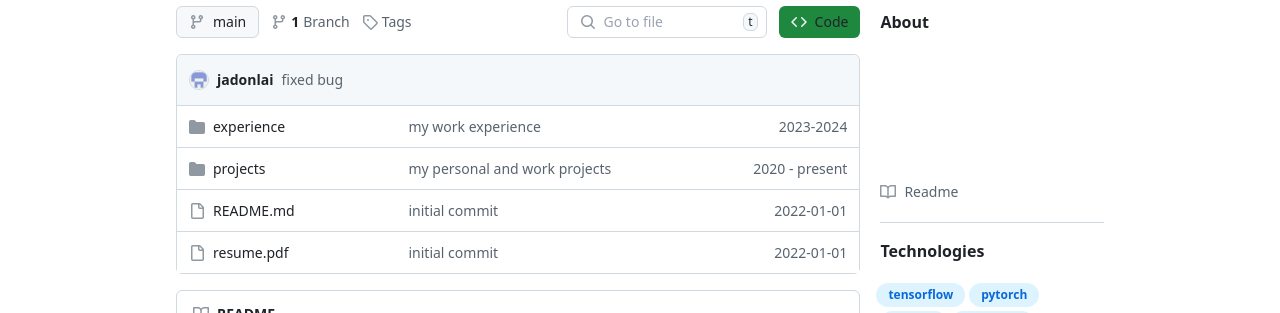
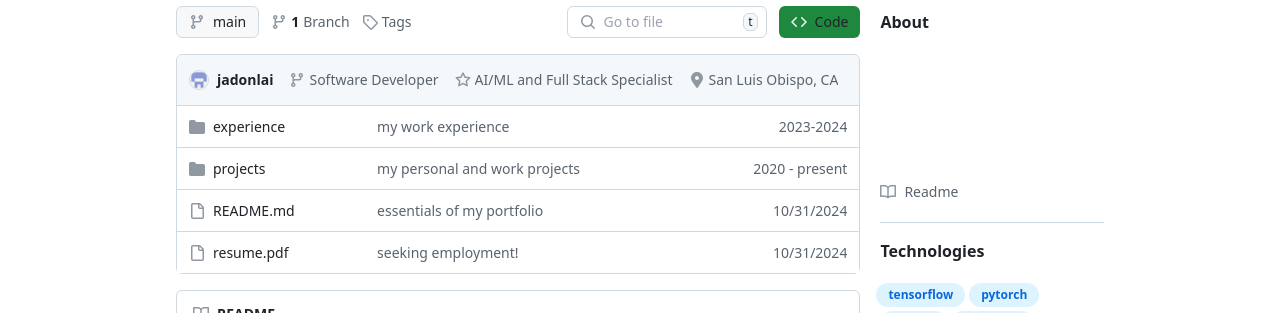
Before and after one commit to jadonlai/github-portfolio, a React (Vite) app: page / in a window 1280 px wide. Shown: the part 188-501 px from the top of the page. Built offline with nearby package versions, Linux system fonts and the light colour scheme.

Commit message:
added pdf and resize functionality

```diff
--- a/src/components/directorieslist/Item.tsx
+++ b/src/components/directorieslist/Item.tsx
@@ -20,7 +20,7 @@
   return (
     <li
       style={{
-        gridTemplateColumns: "1fr 1fr 1fr",
+        gridTemplateColumns: "1fr 1.5fr 1fr",
       }}
       className="grid h-[42px] grid-cols-3 items-center bg-primary px-3 hover:bg-primary-200"
     >
@@ -42,7 +42,15 @@
         )}
       </div>
       <p className="truncate text-sm text-gray">{commit}</p>
-      <p className="truncate text-right text-sm text-gray">{date}</p>
+      <p className="truncate text-right text-sm text-gray">
+        {date === "cur_date"
+          ? new Date().toLocaleDateString("en-US", {
+              year: "numeric",
+              month: "2-digit",
+              day: "2-digit",
+            })
+          : date}
+      </p>
     </li>
   );
 };
--- a/src/constants/directories.json
+++ b/src/constants/directories.json
@@ -14,12 +14,14 @@
           {
             "name": "overview",
             "type": "file",
+            "file_type": "markdown",
             "commit": "initial commit",
             "date": "2024"
           },
           {
             "name": "demo",
             "type": "file",
+            "file_type": "video",
             "commit": "demonstration video of the public transit search widget in use",
             "date": "2024"
           }
@@ -28,6 +30,7 @@
       {
         "name": "xc_assistant_coach",
         "type": "file",
+        "file_type": "markdown",
         "commit": "slo high school cross country",
         "date": "2023 - present"
       }
@@ -48,12 +51,14 @@
           {
             "name": "overview",
             "type": "file",
+            "file_type": "markdown",
             "commit": "initial commit",
             "date": "present"
           },
           {
             "name": "demo",
             "type": "file",
+            "file_type": "video",
             "commit": "demonstration video of the app in use",
             "date": "present"
           }
@@ -68,12 +73,14 @@
           {
             "name": "overview",
             "type": "file",
+            "file_type": "markdown",
             "commit": "initial commit",
             "date": "present"
           },
           {
             "name": "demo",
             "type": "file",
+            "file_type": "photos",
             "commit": "photos of current progress in the engine",
             "date": "present"
           }
@@ -88,6 +95,7 @@
           {
             "name": "overview",
             "type": "file",
+            "file_type": "markdown",
             "commit": "initial commit",
             "date": "2024"
           },
@@ -100,12 +108,14 @@
               {
                 "name": "demo",
                 "type": "file",
+                "file_type": "video",
                 "commit": "video demo of the solver in use",
                 "date": "2024"
               },
               {
                 "name": "graphs",
                 "type": "file",
+                "file_type": "photos",
                 "commit": "graphs of the solver performance and results",
                 "date": "2024"
               }
@@ -122,12 +132,14 @@
           {
             "name": "overview",
             "type": "file",
+            "file_type": "markdown",
             "commit": "initial commit",
             "date": "2024"
           },
           {
             "name": "product",
             "type": "file",
+            "file_type": "markdown",
             "commit": "description of the file system's features",
             "date": "2024"
           }
@@ -142,12 +154,14 @@
           {
             "name": "overview",
             "type": "file",
+            "file_type": "markdown",
             "commit": "initial commit",
             "date": "2024"
           },
           {
             "name": "results",
             "type": "file",
+            "file_type": "markdown",
             "commit": "documentation of the results",
             "date": "2024"
           }
@@ -156,6 +170,7 @@
       {
         "name": "pace_predictor",
         "type": "file",
+        "file_type": "markdown",
         "commit": "machine learning project",
         "date": "2020"
       }
@@ -164,13 +179,15 @@
   {
     "name": "README.md",
     "type": "file",
-    "commit": "initial commit",
-    "date": "2022-01-01"
+    "file_type": "markdown",
+    "commit": "essentials of my portfolio",
+    "date": "cur_date"
   },
   {
     "name": "resume.pdf",
     "type": "file",
-    "commit": "initial commit",
-    "date": "2022-01-01"
+    "file_type": "pdf",
+    "commit": "seeking employment!",
+    "date": "cur_date"
   }
 ]
--- a/src/pages/files/file/File.tsx
+++ b/src/pages/files/file/File.tsx
@@ -1,13 +1,49 @@
-import { useState } from "react";
+import { useEffect, useState } from "react";
 import { Link, useLocation } from "react-router-dom";
 
 import { DirectoriesList } from "../../../components/directorieslist";
 import { structure } from "../../../constants";
-import FileContent from "./FileContent";
+import Pdf from "./filetypes/Pdf";
+
+const Header = () => {
+  return (
+    <div
+      style={{
+        gridTemplateColumns: "1fr 1.5fr 1fr",
+      }}
+      className="grid w-full grid-cols-3 justify-between truncate text-xs font-bold text-gray"
+    >
+      <h1>Name</h1>
+      <h1>Description</h1>
+      <h1 className="text-right">Timeframe</h1>
+    </div>
+  );
+};
 
 const File = () => {
   const [copyImage, setCopyImage] = useState("/assets/copy.svg");
   const location = useLocation();
+  const headerHeight = 42.5;
+
+  const [dimensions, setDimensions] = useState({
+    height: window.innerHeight,
+    width: window.innerWidth,
+  });
+
+  useEffect(() => {
+    function handleResize() {
+      setDimensions({
+        height: window.innerHeight,
+        width: window.innerWidth,
+      });
+    }
+
+    window.addEventListener("resize", handleResize);
+
+    return () => {
+      window.removeEventListener("resize", handleResize);
+    };
+  });
 
   let path = [location.pathname];
   if (path[0] !== "/main") {
@@ -121,18 +157,7 @@
       </div>
       {curItem.type === "folder" || path[0] === "/main" ? (
         <DirectoriesList
-          topItem={
-            <div
-              style={{
-                gridTemplateColumns: "1fr 1fr 1fr",
-              }}
-              className="grid w-full grid-cols-3 justify-between truncate text-xs font-bold text-gray"
-            >
-              <h1>Name</h1>
-              <h1>Description</h1>
-              <h1 className="text-right">Timeframe</h1>
-            </div>
-          }
+          topItem={<Header />}
           topItemStyles="h-[40px] px-4"
           items={
             path[0] === "/main" ? curItem : [backItem, ...curItem.contents]
@@ -140,7 +165,19 @@
           basePath={path[0] === "/main" ? "" : path.join("/")}
         />
       ) : (
-        <FileContent />
+        <div className={`mb-10 mt-4 h-[${dimensions.height}px]`}>
+          <ul className="size-full divide-y-[1px] divide-gray-border rounded-md border-[1px] border-gray-border">
+            <li
+              key={0}
+              className={`flex h-[${headerHeight}px] flex-row items-center rounded-t-md bg-primary-200 px-3`}
+            ></li>
+            <Pdf
+              key={1}
+              filePath={"/Resume.pdf"}
+              height={dimensions.height - headerHeight}
+            />
+          </ul>
+        </div>
       )}
     </div>
   );
--- a/src/pages/files/file/FileContent.tsx
+++ /dev/null
@@ -1,12 +0,0 @@
-const FileContent = () => {
-  return (
-    <ul className="mt-4 divide-y-[1px] divide-gray-border rounded-md border-[1px] border-gray-border">
-      <li className="flex h-[42.5px] flex-row items-center rounded-t-md bg-primary-200 px-3"></li>
-      <div>
-        <h1 className="text-secondary">test</h1>
-      </div>
-    </ul>
-  );
-};
-
-export default FileContent;
--- /dev/null
+++ b/src/pages/files/file/filetypes/Pdf.tsx
@@ -0,0 +1,17 @@
+interface PdfProps {
+  filePath: string;
+  height: number;
+}
+
+const Pdf = ({ filePath, height }: PdfProps) => {
+  return (
+    <iframe
+      src={filePath}
+      width="100%"
+      height={`${height}px`}
+      className="rounded-b-md"
+    />
+  );
+};
+
+export default Pdf;
--- a/src/pages/files/index.ts
+++ b/src/pages/files/index.ts
@@ -1,8 +1,8 @@
 import Directories from "./sidebar/Directories";
 import File from "./file/File";
-import FileContent from "./file/FileContent";
 import FileDisplay from "./sidebar/FileDisplay";
 import FolderDisplay from "./sidebar/FolderDisplay";
+import Pdf from "./file/filetypes/Pdf";
 import Sidebar from "./sidebar/Sidebar";
 
-export { Sidebar, Directories, File, FileContent, FileDisplay, FolderDisplay };
+export { Sidebar, Directories, File, FileDisplay, FolderDisplay, Pdf };
--- a/src/pages/home/Content.tsx
+++ b/src/pages/home/Content.tsx
@@ -3,8 +3,24 @@
 import Readme from "./Readme";
 import { structure } from "../../constants";
 
+interface HeadeTagProps {
+  image: string;
+  text: string;
+  styles?: string;
+}
+
+const HeaderTag = ({ image, text, styles }: HeadeTagProps) => {
+  return (
+    <div className={`flex flex-row items-center space-x-1 ${styles}`}>
+      <img src={`/assets/${image}.svg`} alt={image} className="size-4" />
+      <p className="truncate text-sm text-gray">{text}</p>
+    </div>
+  );
+};
+
 const Header = () => {
   return (
+    <div className="flex flex-row items-center space-x-4">
       <div className="flex flex-row items-center space-x-2">
         <img
           src="/assets/profile.png"
@@ -20,7 +36,10 @@
             jadonlai
           </h1>
         </button>
-      <p className="text-sm text-gray">fixed bug</p>
+      </div>
+      <HeaderTag image="branch" text="Software Developer" />
+      <HeaderTag image="star" text="AI/ML and Full Stack Specialist" />
+      <HeaderTag image="location_pin" text="San Luis Obispo, CA" />
     </div>
   );
 };
```
Also changed, not shown: 1 other file (tests, documents, lock files or other folders). Lines whose indentation alone changed are shown as unchanged.
